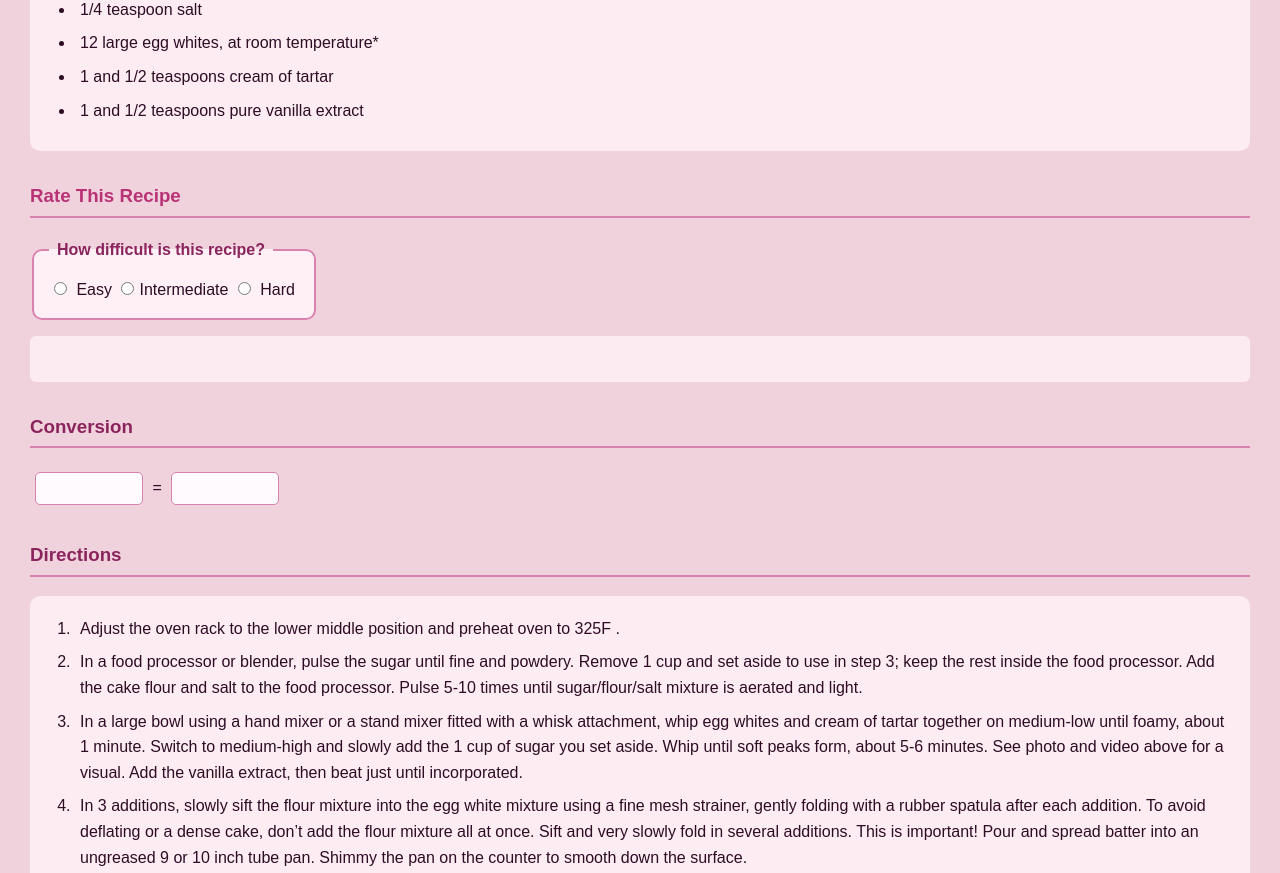
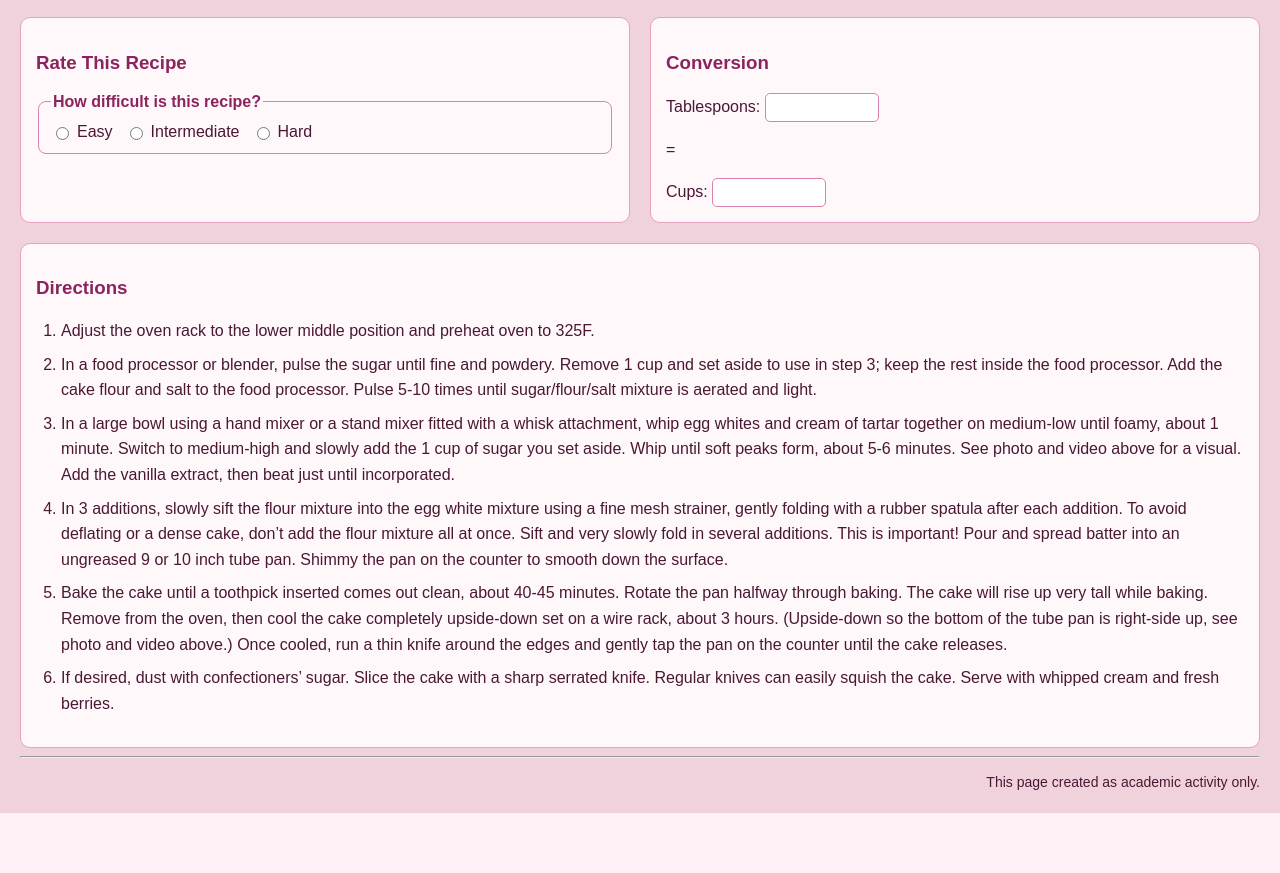
Before and after one commit to andrewchamroeun/CodingAssignment3, a plain HTML site: page index.html in a window 1280 px wide. Shown: the part 724-1597 px from the top of the page. After the commit the page ends 1537 px from the top, so only its background shows below. Drawn offline with Linux system fonts and the light colour scheme.

Commit message:
Update recipe layout and CSS

```diff
--- a/css/style.css
+++ b/css/style.css
@@ -1,126 +1,155 @@
 
 /* General page styling */
 body {
+    margin: 20px;
     font-family: Arial, sans-serif;
-    color: #2d0c24;
+    color: #4a1833;
+    background-color: #fff0f6;
     background-image: url("../images/PinkBackground.png");
     background-size: cover;
-    background-attachment: fixed;
     background-position: center;
-    margin: 30px;
-    line-height: 1.6;
 }
 
-/* Main recipe title */
+/* Main heading */
 h1 {
-    color: #8b245c;
     text-align: center;
-    font-family: Georgia, serif;
-    font-size: 38px;
-    background-color: #ffe4ef;
+    color: #a83270;
+    background-color: #ffe0ed;
     padding: 20px;
-    border-radius: 12px;
+    border-radius: 10px;
 }
 
-/* Secondary heading */
+/* Other headings */
 h2 {
     color: #a83270;
-    text-align: center;
-    font-family: Georgia, serif;
-    font-size: 28px;
 }
 
-/* Section headings */
 h3 {
     color: #8b245c;
-    border-bottom: 2px solid #d982ad;
-    padding-bottom: 5px;
-    margin-top: 30px;
 }
 
-/* Recipe description and footer paragraphs */
+/* Paragraphs */
 p {
-    font-size: 16px;
-    background-color: rgba(255, 240, 246, 0.85);
-    padding: 10px;
-    border-radius: 6px;
+    line-height: 1.5;
+}
+
+/* Links */
+a {
+    color: #8b245c;
 }
 
 /* Recipe image */
 img {
-    display: block;
-    height: 250px;
-    width: auto;
     max-width: 100%;
-    object-fit: contain;
-    margin: 20px auto;
-    border: 4px solid #e7a2c1;
-    border-radius: 12px;
+    height: auto;
+    border-radius: 8px;
 }
 
-/* Ingredient and direction lists */
-ul, ol {
-    background-color: rgba(255, 240, 246, 0.9);
-    padding: 20px 20px 20px 45px;
+/* Lists */
+ul,
+ol {
+    line-height: 1.6;
+    padding-left: 25px;
+}
+
+li {
+    margin-bottom: 8px;
+}
+
+/* GRID LAYOUT */
+/* Makes two columns for the recipe sections */
+.recipe-layout {
+    display: grid;
+    grid-template-columns: 1fr 1fr;
+    gap: 20px;
+}
+
+/* Styling for each section */
+.recipe-intro,
+.ingredients,
+.rating-section,
+.conversion-section,
+.directions {
+    padding: 15px;
+    background-color: rgba(255, 250, 253, 0.95);
+    border: 1px solid #e7a2c1;
     border-radius: 10px;
 }
 
-/* Individual list items */
-li {
-    margin-bottom: 8px;
-    padding-left: 5px;
+/* FLEXBOX LAYOUT */
+/* Places the rating and conversion sections side by side */
+.recipe-tools {
+    grid-column: 1 / 3;
+    display: flex;
+    gap: 20px;
 }
 
-/* Recipe rating heading */
-.rate {
-    color: #b83275;
+/* Gives both sections space */
+.rating-section,
+.conversion-section {
+    flex: 1;
+}
+
+/* Places the directions across both columns */
+.directions {
+    grid-column: 1 / 3;
+}
+
+/* Rating form */
+fieldset {
+    border: 1px solid #d982ad;
+    border-radius: 8px;
+    padding: 12px;
+}
+
+legend {
+    color: #8b245c;
     font-weight: bold;
 }
 
-/* Rating box */
-fieldset {
-    width: 250px;
-    max-width: 100%;
-    background-color: #fff0f6;
-    border: 2px solid #d982ad;
-    border-radius: 10px;
-    padding: 15px;
+/* Arranges the rating choices with Flexbox */
+.rating-options {
+    display: flex;
+    flex-wrap: wrap;
+    gap: 12px;
 }
 
-/* Text inside the rating box */
-legend {
-    color: #8b245c;
-    font-weight: bold;
-    padding: 0 8px;
+.rating-options label {
+    display: flex;
+    align-items: center;
+    gap: 5px;
 }
 
-/* Radio buttons and conversion inputs */
-input {
-    accent-color: #b83275;
-    margin: 5px;
+/* Conversion inputs */
+input[type="number"] {
+    width: 100px;
+    padding: 6px;
+    border: 1px solid #d982ad;
+    border-radius: 5px;
 }
 
-/* Conversion input boxes */
-input[type="text"] {
-    width: 90px;
-    padding: 8px;
-    border: 1px solid #d982ad;
-    border-radius: 5px;
-    background-color: #fffafd;
-    color: #2d0c24;
+/* Footer */
+body > p:last-child {
+    text-align: right;
+    font-size: 14px;
 }
 
-/* Horizontal divider */
-hr {
-    border: none;
-    border-top: 2px solid #d982ad;
-    margin-top: 35px;
+/* Makes the layout work on smaller screens */
+@media (max-width: 700px) {
+    body {
+        margin: 10px;
+    }
+
+    .recipe-layout {
+        grid-template-columns: 1fr;
+    }
+
+    .recipe-tools {
+        grid-column: 1;
+        flex-direction: column;
+    }
+
+    .directions {
+        grid-column: 1;
+    }
 }
-
-/* Footer paragraph */
-body > p:last-child {
-    text-align: right;
-    font-size: 13px;
-    font-style: italic;
-    background-color: transparent;
-}
--- a/index.html
+++ b/index.html
@@ -1,3 +1,4 @@
+
 <!doctype html>
 <html lang="en">
 
@@ -8,50 +9,41 @@
     <meta name="author" content="Andrew Chamroeun">
     <title>Fluffy, Airy, Light Angel Cakes</title>
     <link rel="stylesheet" href="css/style.css" type="text/css">
-
-
-
 </head>
 
 <body>
-
     <h1>Fluffy, Airy, Light Angel Cake</h1>
 
+    <main class="recipe-layout">
+
+        <!-- Row 1, Column 1 -->
+        <section class="recipe-intro">
             <h2>Angel Cake</h2>
 
-    <p> This recipe was made by Sally McKenny and can be found on:  https://sallysbakingaddiction.com/angel-food-cake/ </p>
+            <p>
+                This recipe was made by Sally McKenny and can be found on:
+                https://sallysbakingaddiction.com/angel-food-cake/
+            </p>
 
             <img src="images/AngelFoodCake.jpg"
                  alt="Photo By: @seelensturm, https://www.flickr.com/photos/61404197@N00/4738859336/"
                  height="250">
+        </section>
 
+        <!-- Row 1, Column 2 -->
+        <section class="ingredients">
             <h3>Ingredients</h3>
 
             <ul>
                 <li>1 and 3/4 cups (350g) granulated sugar</li>
-        <li>1 cup + 2 Tablespoons (133g) cake flour (spooned & leveled)</li>
+                <li>1 cup + 2 Tablespoons (133g) cake flour (spooned &amp; leveled)</li>
                 <li>1/4 teaspoon salt</li>
                 <li>12 large egg whites, at room temperature*</li>
                 <li>1 and 1/2 teaspoons cream of tartar</li>
                 <li>1 and 1/2 teaspoons pure vanilla extract</li>
             </ul>
 
-    <h3 class="rate">Rate This Recipe</h3>
-    <fieldset style="width: 250px;">
-      <legend>How difficult is this recipe?</legend>
-        <input type="radio" id="easy" name="easy"> Easy
-        <input type="radio" id="med" name="med">Intermediate
-        <input type="radio" id="hard" name="hard"> Hard
-    </fieldset>
-    <p>&nbsp;</p>
-    <h3>Conversion</h3>
-    <input type="text" id="tblspn" name ="tblspn">
-    =
-    <input type="text" id="cups" name="cups">
-
-
             <!-- <h3>Equipment</h3>
-
             <ul>
                 <li>Blender or Food Processor</li>
                 <li>Electric Mixer</li>
@@ -61,21 +53,79 @@
                 <li>Tube Pan</li>
                 <li>Cooling Rack</li>
             </ul> -->
+        </section>
 
+        <!-- Row 2: Flexbox organizes the rating and conversion sections -->
+        <div class="recipe-tools">
+
+            <section class="rating-section">
+                <h3 class="rate">Rate This Recipe</h3>
+
+                <fieldset>
+                    <legend>How difficult is this recipe?</legend>
+
+                    <div class="rating-options">
+                        <label>
+                            <input type="radio" id="easy"
+                                   name="difficulty" value="easy">
+                            Easy
+                        </label>
+
+                        <label>
+                            <input type="radio" id="med"
+                                   name="difficulty" value="medium">
+                            Intermediate
+                        </label>
+
+                        <label>
+                            <input type="radio" id="hard"
+                                   name="difficulty" value="hard">
+                            Hard
+                        </label>
+                    </div>
+                </fieldset>
+            </section>
+
+            <section class="conversion-section">
+                <h3>Conversion</h3>
+
+                <label for="tblspn">Tablespoons:</label>
+                <input type="number" id="tblspn" name="tblspn" min="0" step="any">
+
+                <p>=</p>
+
+                <label for="cups">Cups:</label>
+                <input type="number" id="cups" name="cups" min="0" step="any">
+            </section>
+
+        </div>
+
+        <!-- Row 3: Directions span both Grid columns -->
+        <section class="directions">
             <h3>Directions</h3>
 
             <ol>
-        <li>Adjust the oven rack to the lower middle position and preheat oven to 325F .</li>
+                <li>Adjust the oven rack to the lower middle position and preheat oven to 325F.</li>
+
                 <li>In a food processor or blender, pulse the sugar until fine and powdery. Remove 1 cup and set aside to use in step 3; keep the rest inside the food processor. Add the cake flour and salt to the food processor. Pulse 5-10 times until sugar/flour/salt mixture is aerated and light.</li>
+
                 <li>In a large bowl using a hand mixer or a stand mixer fitted with a whisk attachment, whip egg whites and cream of tartar together on medium-low until foamy, about 1 minute. Switch to medium-high and slowly add the 1 cup of sugar you set aside. Whip until soft peaks form, about 5-6 minutes. See photo and video above for a visual. Add the vanilla extract, then beat just until incorporated.</li>
+
                 <li>In 3 additions, slowly sift the flour mixture into the egg white mixture using a fine mesh strainer, gently folding with a rubber spatula after each addition. To avoid deflating or a dense cake, don’t add the flour mixture all at once. Sift and very slowly fold in several additions. This is important! Pour and spread batter into an ungreased 9 or 10 inch tube pan. Shimmy the pan on the counter to smooth down the surface.</li>
+
                 <li>Bake the cake until a toothpick inserted comes out clean, about 40-45 minutes. Rotate the pan halfway through baking. The cake will rise up very tall while baking. Remove from the oven, then cool the cake completely upside-down set on a wire rack, about 3 hours. (Upside-down so the bottom of the tube pan is right-side up, see photo and video above.) Once cooled, run a thin knife around the edges and gently tap the pan on the counter until the cake releases.</li>
+
                 <li>If desired, dust with confectioners’ sugar. Slice the cake with a sharp serrated knife. Regular knives can easily squish the cake. Serve with whipped cream and fresh berries.</li>
             </ol>
+        </section>
+
+    </main>
 
     <hr>
+
     <p style="text-align: right;">
         This page created as academic activity only.
     </p>
+
 </body>
 </html>
```
Lines whose indentation alone changed are shown as unchanged.
